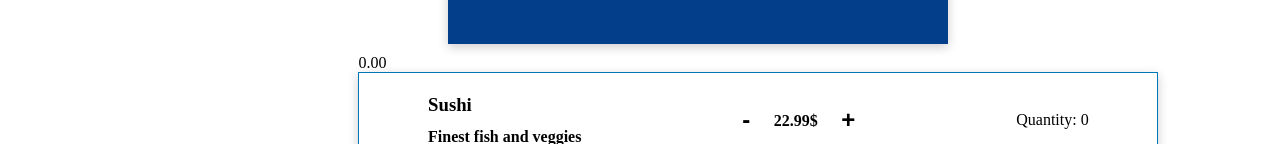
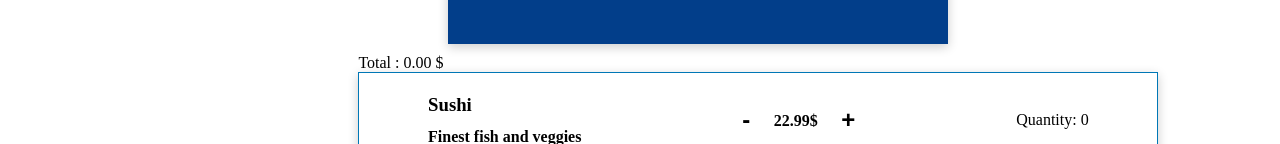
Before and after one commit to Chener-Zhang/SandboxCoding, a React (Create React App) app: page / in a window 1280 px wide. Shown: the part 186-330 px from the top of the page. Built offline with nearby package versions, Linux system fonts and the light colour scheme.

Commit message:
fix small detail

```diff
--- a/src/FoodOrder/components/DisplayItem.js
+++ b/src/FoodOrder/components/DisplayItem.js
@@ -12,7 +12,7 @@ function DisplayItem() {
   return (
     <Fragment>
       <div className="itemDisplay">
-        <div>{parseFloat(cart.sum).toFixed(2)}</div>
+        <div>Total : {parseFloat(cart.sum).toFixed(2)} $</div>
         <ul>
           {Meals.map((item) => {
             return (
```
